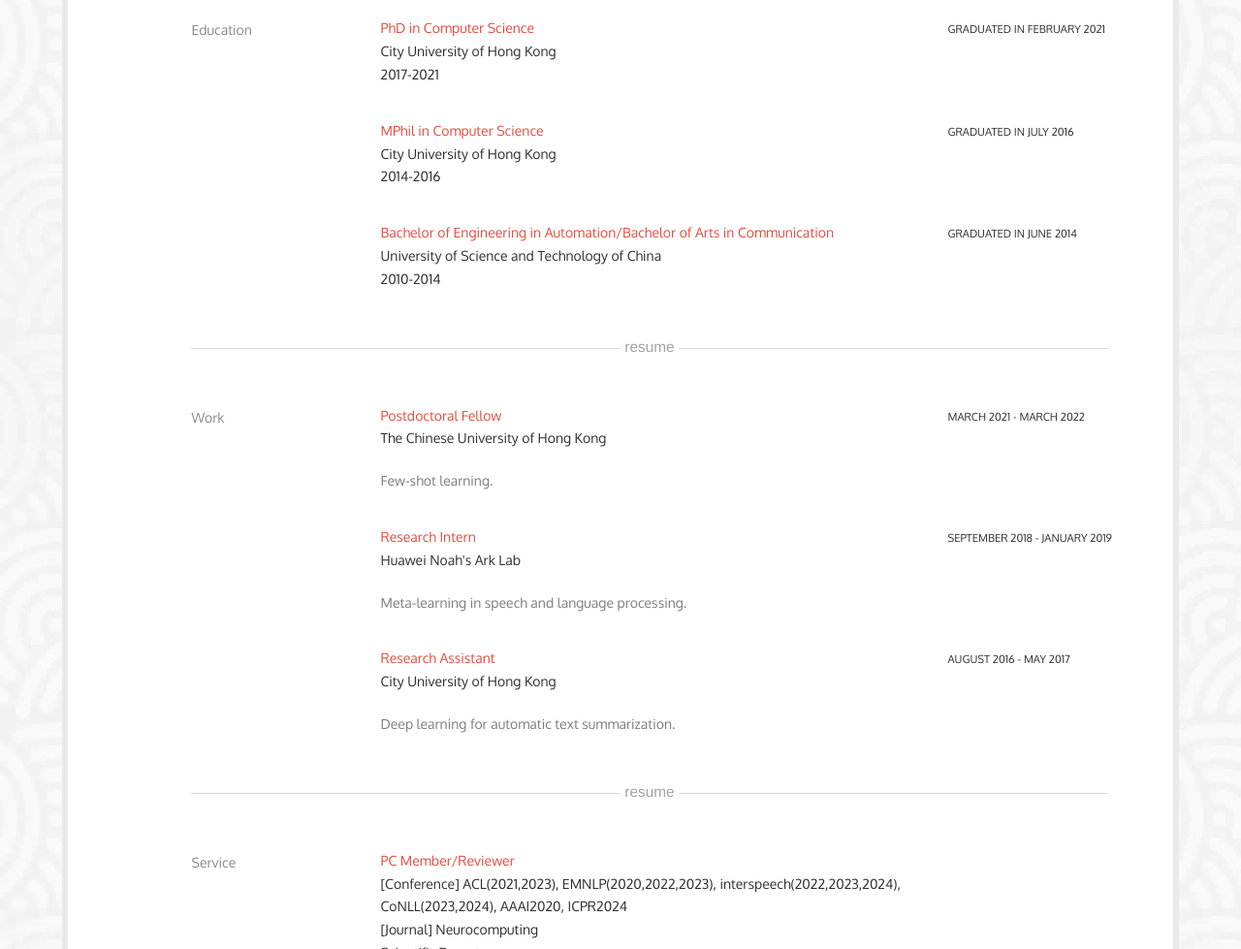
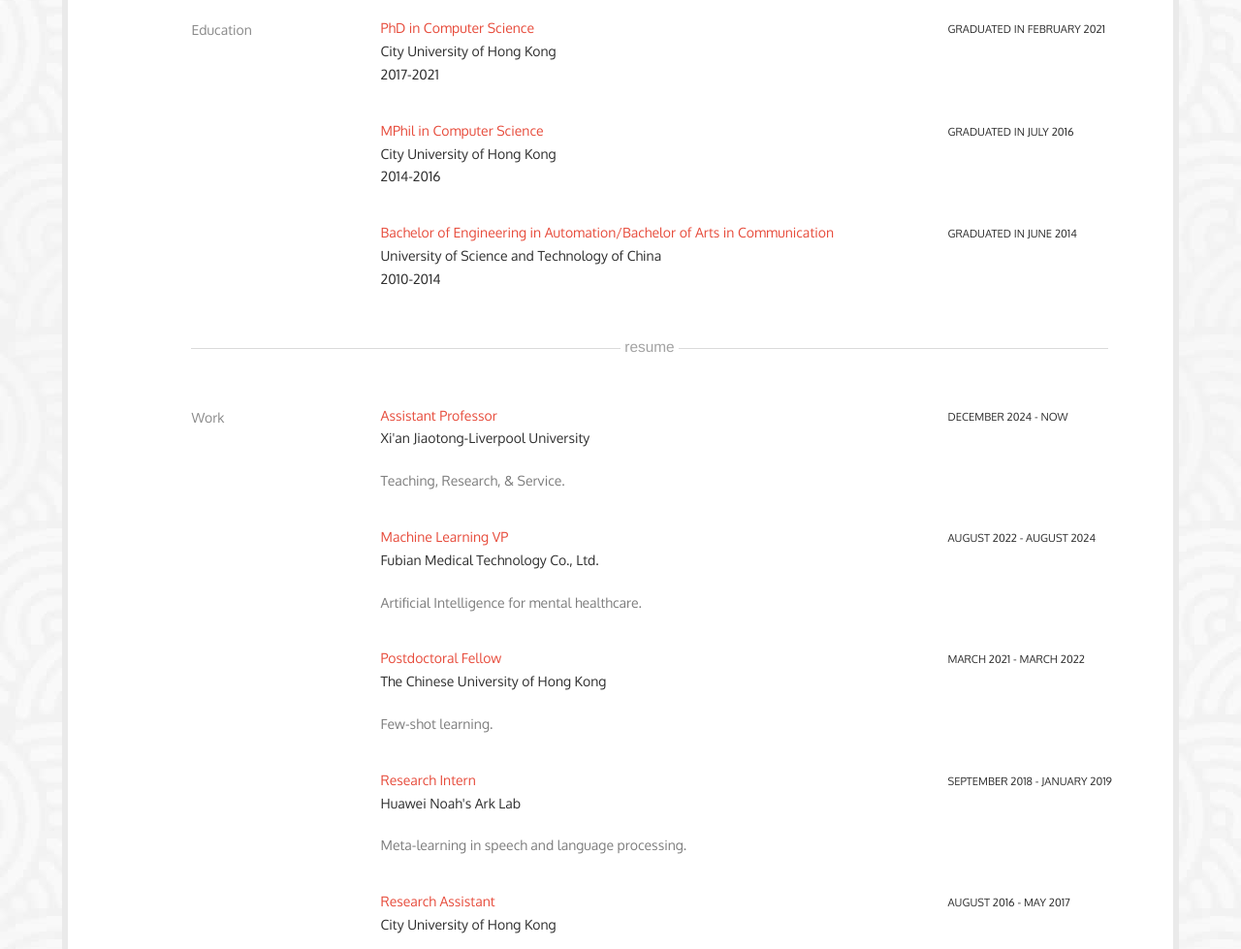
Before and after one commit to yangbin-chen/yangbin-chen.github.io, a plain HTML site: page resume.html in a window 1280 px wide. Shown: the part 455-1434 px from the top of the page at 97% size. Drawn offline with Linux system fonts and the light colour scheme; a web font is replaced by a local one.

Commit message:
Update resume.html

```diff
--- a/resume.html
+++ b/resume.html
@@ -135,14 +135,34 @@
 				        </div>
 
                 <div class="col-lg-6">
-                <p><span class="e-heading">Postdoctoral Fellow</span><br/>
-             The Chinese University of Hong Kong <br/>
+                <p><span class="e-heading">Assistant Professor</span><br/>
+             Xi'an Jiaotong-Liverpool University <br/>
                </p>
-               <p><span class="more">Few-shot learning.</span></p>
+               <p><span class="more">Teaching, Research, & Service.</span></p>
                 </div>
                 <div class="col-lg-3">
-               <p><span class="date">MARCH 2021 - MARCH 2022</span></p>
+               <p><span class="date">DECEMBER 2024 - NOW</span></p>
                 </div>
+
+				     <div class="col-lg-6 col-lg-offset-3">
+					      <p><span class="e-heading">Machine Learning VP</span><br/>
+						 Fubian Medical Technology Co., Ltd. <br/>
+					     </p>
+					     <p><span class="more">Artificial Intelligence for mental healthcare.</span></p>
+				        </div>
+				        <div class="col-lg-3">
+					     <p><span class="date">AUGUST 2022 - AUGUST 2024</span></p>
+				        </div>
+
+				     <div class="col-lg-6 col-lg-offset-3">
+					      <p><span class="e-heading">Postdoctoral Fellow</span><br/>
+						 The Chinese University of Hong Kong <br/>
+					     </p>
+					     <p><span class="more">Few-shot learning.</span></p>
+				        </div>
+				        <div class="col-lg-3">
+					     <p><span class="date">MARCH 2021 - MARCH 2022</span></p>
+				        </div>
 
 				        <div class="col-lg-6 col-lg-offset-3">
 					      <p><span class="e-heading">Research Intern</span><br/>
```
